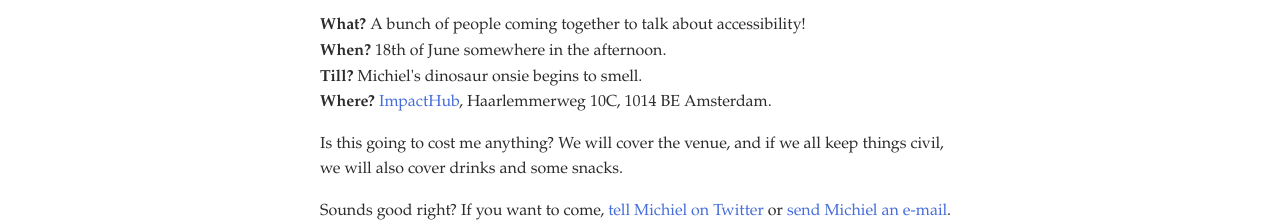
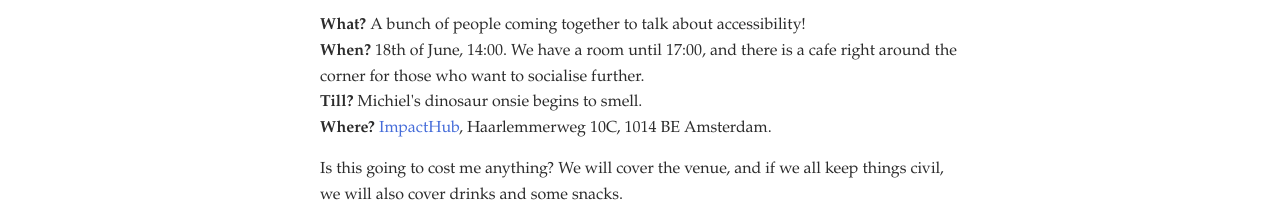
Before and after one commit to role-drinks/roledrinks.nl, a plain HTML site: page index.html in a window 1280 px wide. Shown: the part 259-481 px from the top of the page. Drawn offline with Linux system fonts and the light colour scheme.

Commit message:
Updated starting time and socialising options

```diff
--- a/index.html
+++ b/index.html
@@ -14,7 +14,7 @@
         <h1>A11y Meet-up</h1>
         <p>
             <strong>What?</strong> A bunch of people coming together to talk about accessibility!<br>
-            <strong>When?</strong> 18th of June somewhere in the afternoon.<br>
+            <strong>When?</strong> 18th of June, 14:00. We have a room until 17:00, and there is a cafe right around the corner for those who want to socialise further.<br>
             <strong>Till?</strong> Michiel's dinosaur onsie begins to smell.<br>
             <strong>Where?</strong> <a href="http://amsterdam.impacthub.net/contact/">ImpactHub</a>, Haarlemmerweg 10C, 1014 BE Amsterdam.<br>
         </p>
```
